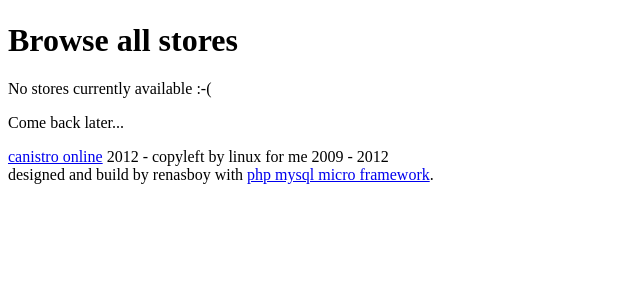
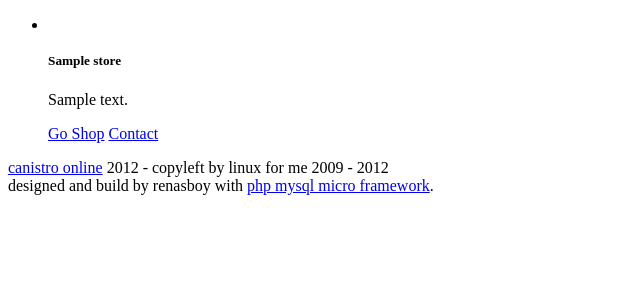
Before and after one commit to renasboy/canistro, a PHP site: template usr/app/template/website_browse.tpl.php in a window 1280 px wide. Shown: the part 118-418 px from the top of the page, without its empty margins (0-640 px from the left). Run offline with PHP 8.4, Linux system fonts and the light colour scheme; the template is opened without the code that fills it: most values are stand-ins (such as "Sample title", 1, 10 or a date in 2020).

Commit message:
Added simple browse store, fixed contact link in the home, err

```diff
--- a/usr/app/template/website_browse.tpl.php
+++ b/usr/app/template/website_browse.tpl.php
@@ -1,11 +1,40 @@
         <div class="row">
 
             <div class="span12">
+                <?php if (empty($stores)) { ?>
                 <div class="hero-unit">
                     <h1>Browse all stores</h1>
                     <p>No stores currently available :-(</p>
                     <p>Come back later...</p>
                 </div>
+                <?php } else {
+
+                    foreach ($stores as $store) {
+
+                        if (empty($store->products)) {
+                            continue;
+                        }
+                        $product = $store->products[0];
+                        ?>
+                <div class="span3">
+                    <ul class="thumbnails">
+                        <li class="span3">
+                        <div class="thumbnail">
+                            <a href="/<?php print $store->name; ?>"><img alt="<?php print $product->name; ?>" src="<?php print $product->img; ?>"></a>
+                            <div class="caption">
+                                <h5><?php print $store->name; ?></h5>
+                                <?php if (!empty($store->about)) { ?>
+                                <p><?php print strip_tags($store->about); ?></p>
+                                <?php } ?>
+                                <p><a class="btn btn-primary pull-right" href="/<?php print $store->name; ?>">Go Shop</a> <a class="btn" href="/<?php print $store->name; ?>/contact">Contact</a></p>
+                            </div>
+                        </div>
+                        </li>
+                    </ul>
+                </div>
+                    <?php } ?>
+
+                <?php } ?>
             </div>
 
         </div>
--- a/usr/app/template/website_index.tpl.php
+++ b/usr/app/template/website_index.tpl.php
@@ -60,7 +60,7 @@
                         <div class="caption">
                             <h5>renasboy</h5>
                             <p>This is a test canistro just to make the templates and the system.</p>
-                            <p><a class="btn btn-primary pull-right" href="/renasboy">Go Shop</a> <a class="btn" href="/renasboy/contact.html">Contact</a></p>
+                            <p><a class="btn btn-primary pull-right" href="/renasboy">Go Shop</a> <a class="btn" href="/renasboy/contact">Contact</a></p>
                         </div>
                     </div>
                     </li>
```
Also changed, not shown: usr/app/view/website_browse.class.php (+11 -0 lines).
